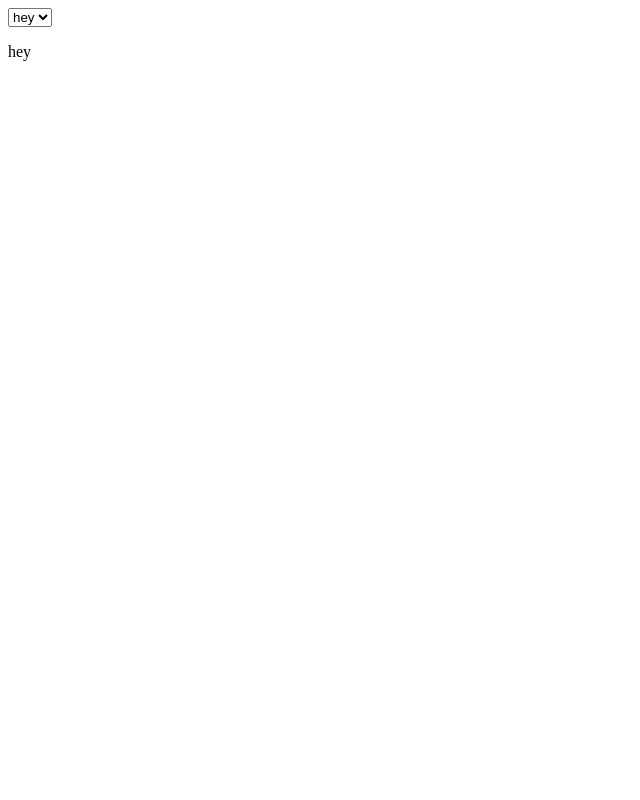
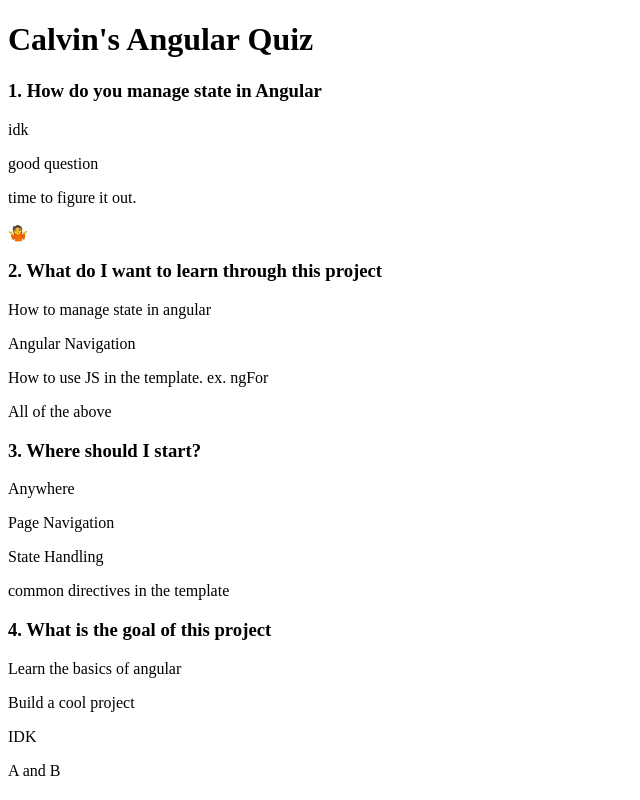
Before and after one commit to CalvinGaiennie/BlackJackAngular, an Angular app: page / in a window 1280 px wide. Shown: the whole page, without its empty margins (0-640 px from the left). Built offline with nearby package versions, Linux system fonts and the light colour scheme.

Commit message:
started building a quiz

```diff
--- a/src/app/card/card.component.html
+++ b/src/app/card/card.component.html
@@ -1,5 +1,16 @@
-<select [(ngModel)]="message">
-  <option value="hey">hey</option>
-  <option value="bye">bye</option>
-</select>
-<p>{{ message }}</p>
+<!-- <div>
+  <h1>Calvin's Angular Quiz</h1>
+  <div *ngFor="let question of questions; let i = index">
+    <h3>{{ i + 1 }}. {{ question["question"] }}</h3>
+    <p *ngFor="let answer of question['answers']; let j = index">
+      {{ answer }}
+    </p>
+  </div>
+</div> -->
+
+<div>
+  <h1>Calvin's Angular Quiz</h1>
+  <div *ngFor="let question of questions; let i = index">
+    <app-question [question]="question" [index]="i"></app-question>
+  </div>
+</div>
--- a/src/app/card/card.component.ts
+++ b/src/app/card/card.component.ts
@@ -1,11 +1,62 @@
+import { NgFor } from '@angular/common';
 import { Component } from '@angular/core';
 import { FormsModule } from '@angular/forms';
+import { QuestionComponent } from '../question/question.component';
+
+export interface Question {
+  question: string;
+  answers: string[];
+  correctAnswer: number;
+}
+
 @Component({
   selector: 'app-card',
-  imports: [FormsModule],
+  imports: [FormsModule, NgFor, QuestionComponent],
   templateUrl: './card.component.html',
   styleUrl: './card.component.css',
 })
 export class CardComponent {
   message: string = 'hey';
+  input: string = '';
+  questions: Question[] = [
+    {
+      question: 'How do you manage state in Angular',
+      answers: ['idk', 'good question', 'time to figure it out.', '🤷'],
+      correctAnswer: 2,
+    },
+    {
+      question: 'What do I want to learn through this project',
+      answers: [
+        'How to manage state in angular',
+        'Angular Navigation',
+        'How to use JS in the template. ex. ngFor',
+        'All of the above',
+      ],
+      correctAnswer: 3,
+    },
+    {
+      question: 'Where should I start?',
+      answers: [
+        'Anywhere',
+        'Page Navigation',
+        'State Handling',
+        'common directives in the template',
+      ],
+      correctAnswer: 2,
+    },
+    {
+      question: 'What is the goal of this project',
+      answers: [
+        'Learn the basics of angular',
+        'Build a cool project',
+        'IDK',
+        'A and B',
+      ],
+      correctAnswer: 3,
+    },
+  ];
+
+  currentAnswer = '';
 }
+
+//I think I should seperate questions into their own components
--- /dev/null
+++ b/src/app/question/question.component.html
@@ -0,0 +1,4 @@
+<h3>{{ index + 1 }}. {{ question.question }}</h3>
+<p *ngFor="let answer of question.answers; let j = index">
+  {{ answer }}
+</p>
--- /dev/null
+++ b/src/app/question/question.component.ts
@@ -0,0 +1,17 @@
+import { NgFor } from '@angular/common';
+import { Component, Input } from '@angular/core';
+import { Question } from '../card/card.component';
+@Component({
+  selector: 'app-question',
+  imports: [NgFor],
+  templateUrl: './question.component.html',
+  styleUrl: './question.component.css',
+})
+export class QuestionComponent {
+  @Input() question: Question = {
+    question: '',
+    answers: [],
+    correctAnswer: 0,
+  };
+  @Input() index: number = 0;
+}
```
Also changed, not shown: src/app/question/question.component.css (added), 1 other file (tests, documents, lock files or other folders).
